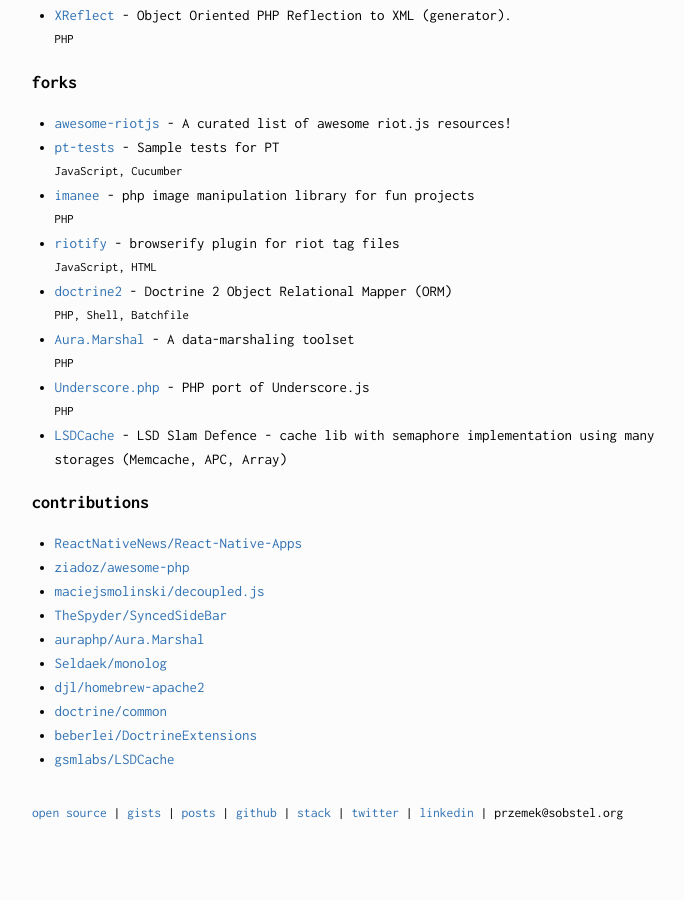
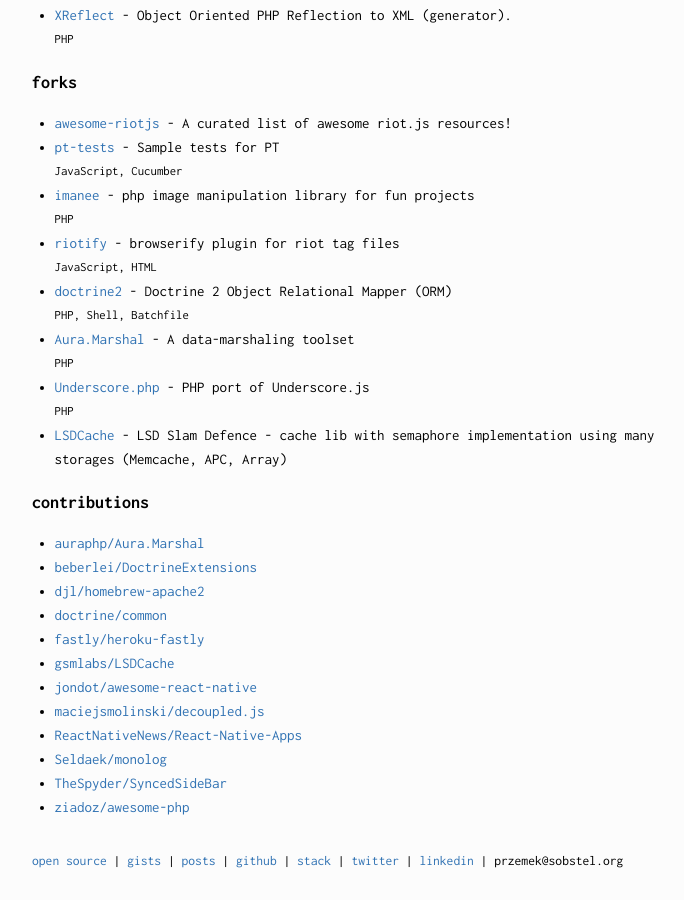
Before and after one commit to sobstel/sobstel.github.com, a Jekyll site: the page built from open-source.html, in a window 1280 px wide and 900 px high, scrolled down 1252 px. Shown: the whole window, without its empty margins (292-976 px from the left). Built offline with Jekyll 4.4.1, drawn with Linux system fonts in a browser that asks for light colours; before the commit the page ends 2104 px from its top, so only the background shows below that.

Commit message:
update contribs

```diff
--- a/_data/contribs.yml
+++ b/_data/contribs.yml
@@ -1,11 +1,13 @@
 ---
-- ReactNativeNews/React-Native-Apps
-- ziadoz/awesome-php
-- maciejsmolinski/decoupled.js
-- TheSpyder/SyncedSideBar
 - auraphp/Aura.Marshal
-- Seldaek/monolog
+- beberlei/DoctrineExtensions
 - djl/homebrew-apache2
 - doctrine/common
-- beberlei/DoctrineExtensions
+- fastly/heroku-fastly
 - gsmlabs/LSDCache
+- jondot/awesome-react-native
+- maciejsmolinski/decoupled.js
+- ReactNativeNews/React-Native-Apps
+- Seldaek/monolog
+- TheSpyder/SyncedSideBar
+- ziadoz/awesome-php
```
Also changed, not shown: 1 other file.
